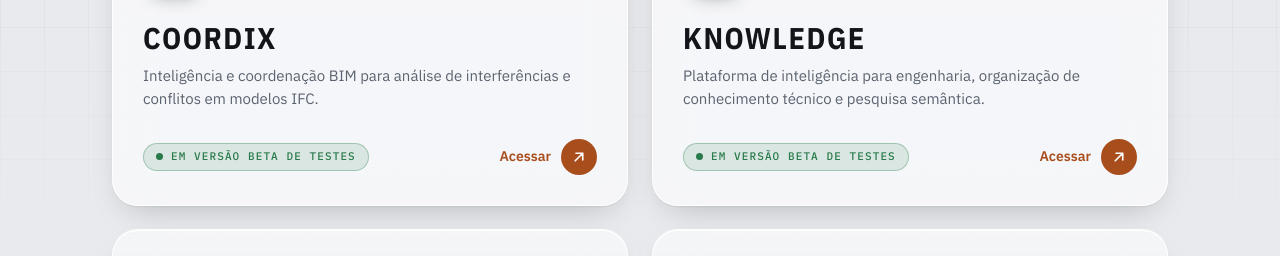
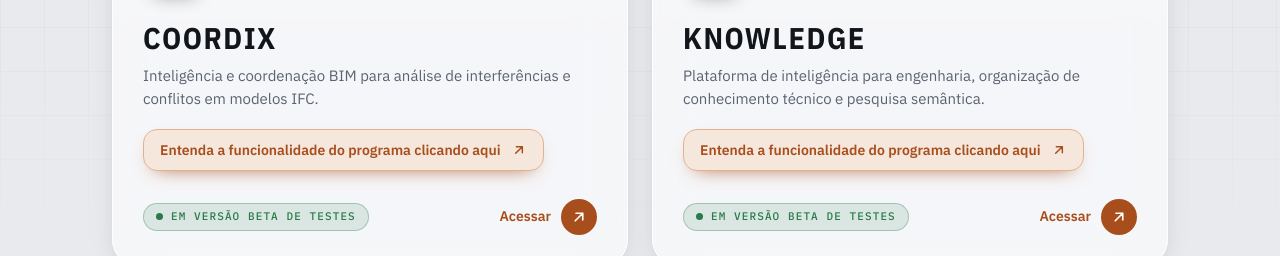
Before and after one commit to brunno100barros-del/PORTAL-ECOSSISTEMA---BIMOFFICE, a plain HTML site: page index.html in a window 1280 px wide. Shown: the part 545-801 px from the top of the page. Drawn offline with nearby package versions, Linux system fonts and the light colour scheme.

Commit message:
Destaque 'Entenda a funcionalidade do programa clicando aqui' nos cartões
Co-Authored-By: Claude Sonnet 5.5 <noreply@anthropic.com>
Claude-Session: https://claude.ai/code/session_01Qs1Q2b3U127hdSp4xcd2Rc

```diff
--- a/css/styles.css
+++ b/css/styles.css
@@ -335,3 +335,24 @@ html { scroll-behavior: smooth; }
   .topo__frase { order: 4; }
   .tema { margin-left: auto; }
 }
+
+/* destaque "entenda a funcionalidade" nos cartões */
+.card__info {
+  position: relative; z-index: 2; align-self: flex-start; margin-top: 8px;
+  display: inline-flex; align-items: center; gap: 10px; max-width: 100%;
+  padding: 11px 16px; border-radius: 14px; text-decoration: none;
+  font-size: 14px; font-weight: 600; line-height: 1.3; color: var(--accent);
+  background: var(--accent-soft); border: 1px solid var(--accent-line);
+  box-shadow: 0 8px 20px -12px var(--accent);
+  transition: transform .3s var(--ease), box-shadow .3s var(--ease), background-color .2s, color .2s;
+}
+.card__info .svg-wrap, .card__info svg { width: 16px; height: 16px; display: block; flex: none; }
+.card__info .svg-wrap { transition: transform .3s var(--ease); }
+.card__info:hover { transform: translateY(-2px); color: var(--accent-ink); background: var(--accent); box-shadow: 0 12px 26px -12px var(--accent); }
+.card__info:hover .svg-wrap { transform: translate(2px, -2px); }
+.card__info:focus-visible { outline: 3px solid var(--focus); outline-offset: 3px; }
+
+/* selo de status nunca quebra linha; o indicador de acesso desce se faltar espaço */
+.status { white-space: nowrap; }
+.card__base { flex-wrap: wrap; row-gap: 12px; }
+@media (max-width: 480px) { .status { font-size: 10.5px; padding: 0 10px; letter-spacing: .06em; } }
--- a/js/app.js
+++ b/js/app.js
@@ -49,6 +49,17 @@
     }
     cartao.appendChild(titulo);
     cartao.appendChild(el("p", "card__desc", app.descricao));
+
+    // Destaque que leva à apresentação do produto. É um link irmão do link principal
+    // (nunca aninhado) e fica acima da área clicável do cartão.
+    if (temApresentacao(app)) {
+      var saibaMais = el("a", "card__info");
+      saibaMais.href = "apresentacao.html#" + encodeURIComponent(app.id);
+      saibaMais.appendChild(el("span", "card__info-texto", "Entenda a funcionalidade do programa clicando aqui"));
+      saibaMais.appendChild(svg("seta"));
+      saibaMais.setAttribute("aria-label", "Entenda a funcionalidade do " + app.nome + ": abrir a apresentação");
+      cartao.appendChild(saibaMais);
+    }
 
     var base = el("div", "card__base");
     var status = el("span", "status " + (disponivel ? "status--ativo" : "status--breve"));
```
